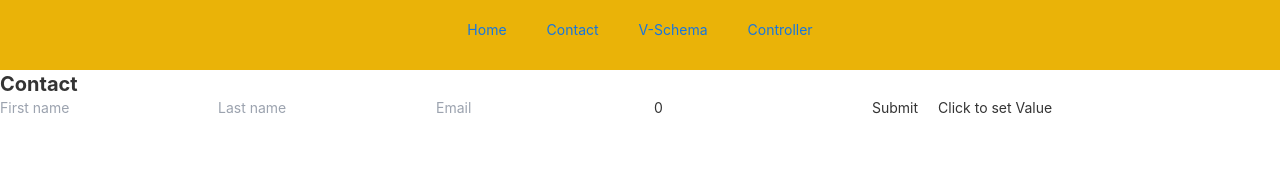
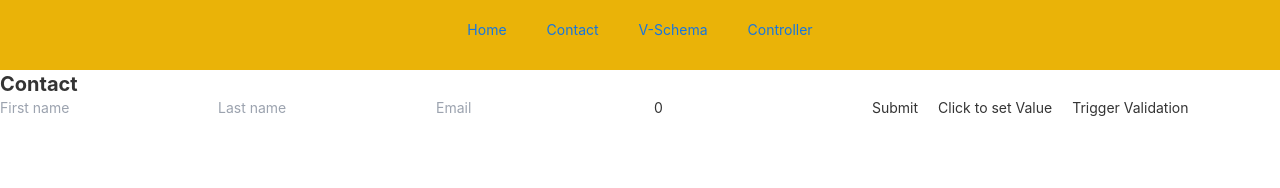
Before and after one commit to kalazaraeducation/react-hook-form, a React (Create React App) app: page /validation-schema in a window 1280 px wide. Shown: the top 188 px of the page. Built offline with nearby package versions, Linux system fonts and the light colour scheme; the HTML template or start-up script is replaced by a standard one.

Commit message:
25-trigger-multiple-fields

```diff
--- a/src/pages/ValidationSchema.js
+++ b/src/pages/ValidationSchema.js
@@ -36,6 +36,7 @@ const ValidationSchema = () => {
     resetField,
     setFocus,
     watch,
+    trigger,
   } = useForm({
     defaultValues: initialValues,
     resolver: yupResolver(validationSchema),
@@ -84,6 +85,15 @@ const ValidationSchema = () => {
         >
           Click to set Value
         </button>
+        <button
+          className="ml-5"
+          type="button"
+          onClick={() => {
+            trigger(["fname", "lname", "email"]);
+          }}
+        >
+          Trigger Validation
+        </button>
       </form>
     </>
   );
```
